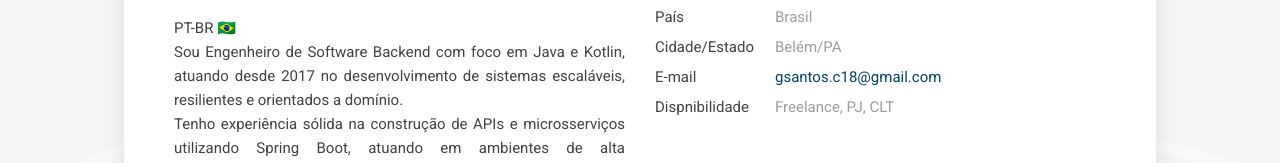
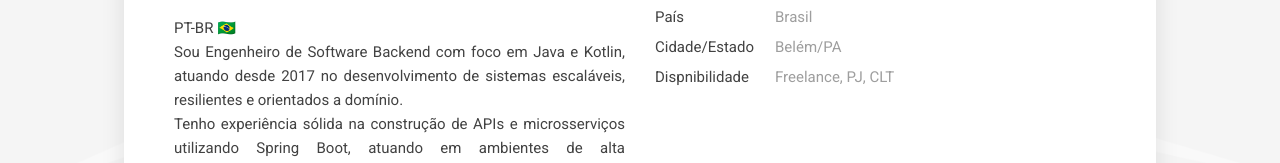
Before and after one commit to gsantosc18/portfolio, a React (Create React App) app: page / in a window 1280 px wide. Shown: the part 468-631 px from the top of the page. Built offline with nearby package versions, Linux system fonts and the light colour scheme.

Commit message:
Remove email display from Home component
Removed email display from the Home component.

```diff
--- a/src/component/Home.tsx
+++ b/src/component/Home.tsx
@@ -63,9 +63,6 @@ function Home({active}:{active: boolean}) {
                                 <span className="title">Cidade/Estado</span><span className="value">{ informations.city }</span>
                             </li>
                             <li>
-                                <span className="title">E-mail</span><span className="value"><a href={`mailto:${informations.email}`}>{ informations.email }</a></span>
-                            </li>
-                            <li>
                                 <span className="title">Dispnibilidade</span><span className="value available">{ informations.availability }</span>
                             </li>
                         </ul>
```
